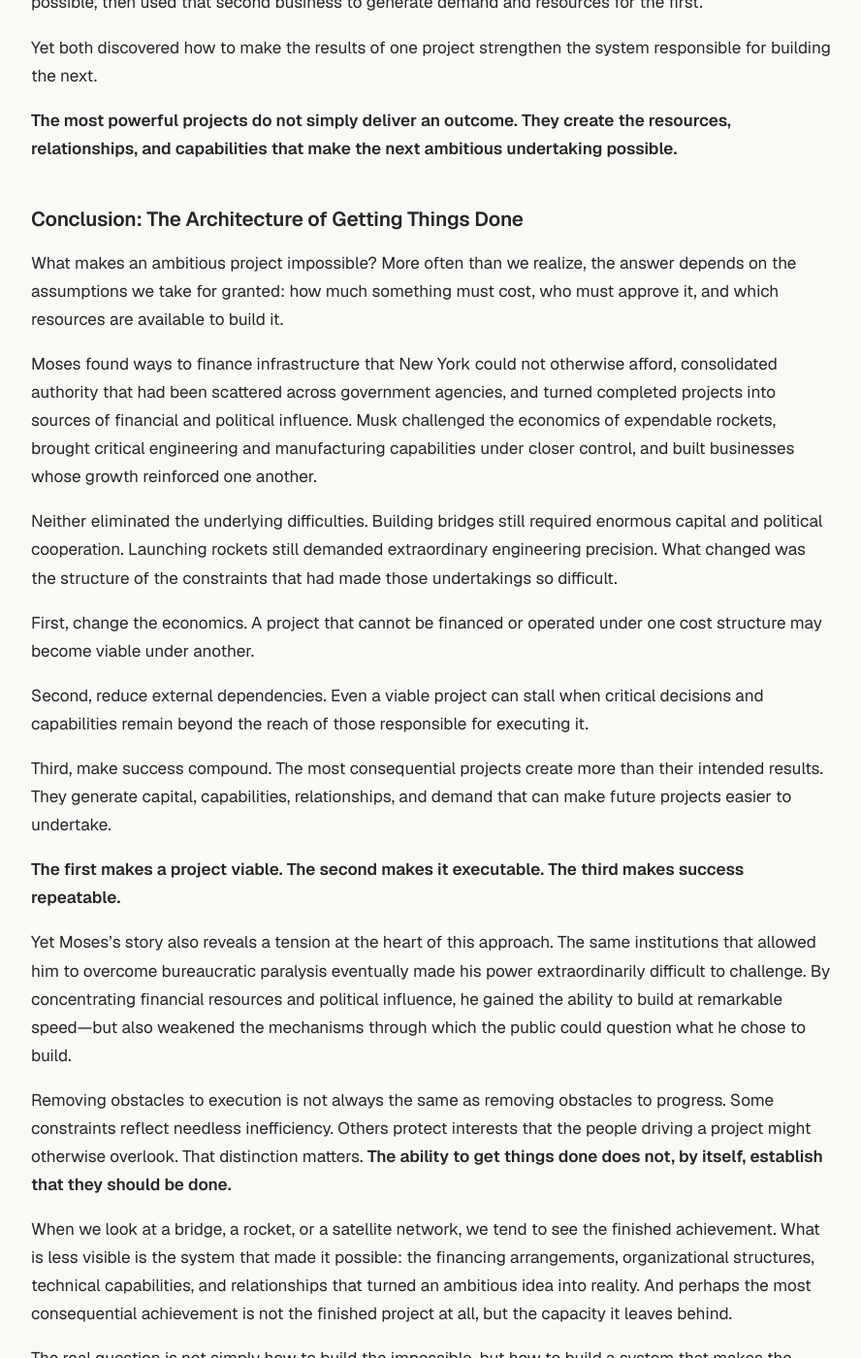
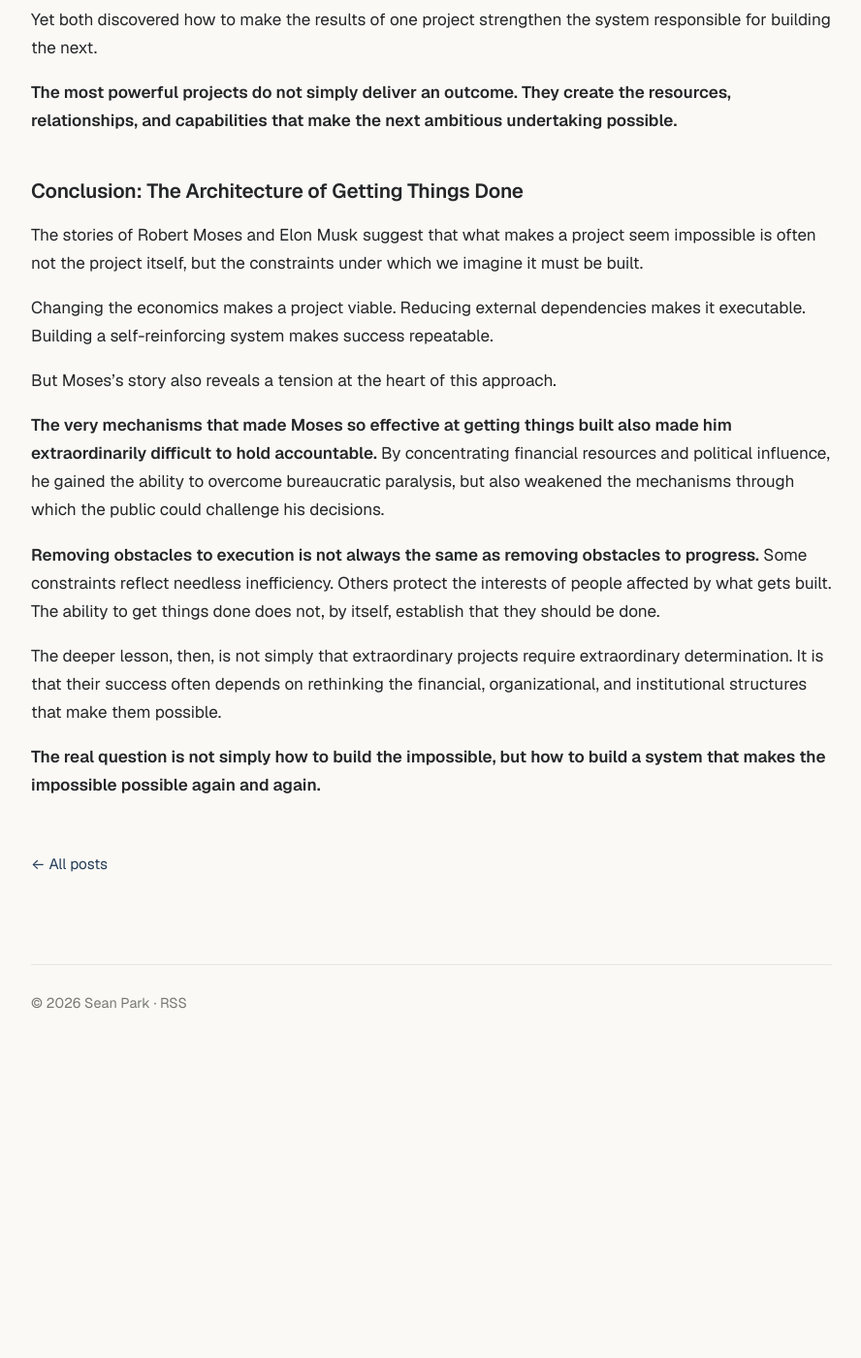
Before and after one commit to parksean7/parksean7.github.io, a Jekyll site: the page built from _posts/2026-11-01-how-the-impossible-gets-built.md, in a window 1280 px wide and 1400 px high, scrolled down 12666 px. Shown: the whole window at 97% size, without its empty margins (195-1083 px from the left). Built offline with Jekyll 4.4.1, drawn with Linux system fonts in a browser that asks for light colours; after the commit the page ends 13767 px from its top, so only the background shows below that; some of the changed text lies outside the part shown.

Commit message:
Revise conclusion and update five transitions

```diff
--- a/_posts/2026-11-01-how-the-impossible-gets-built.md
+++ b/_posts/2026-11-01-how-the-impossible-gets-built.md
@@ -36,7 +36,7 @@
 </figure>
 <!-- essay-visual:musk-portrait:end -->
 
-Decades later, Elon Musk confronted a different version of the same underlying problem.
+A similar challenge would emerge in a very different industry.
 
 Humanity had been launching rockets into space for decades, and electric vehicles were hardly a new invention. Yet rockets remained extraordinarily expensive to launch, while high battery costs and limited production capacity kept electric cars from reaching the mass market.
 
@@ -134,7 +134,7 @@
 
 **Moses did not simply acquire more resources. He gained the ability to put existing resources to work.**
 
-Decades later, Elon Musk encountered a different version of the same problem.
+For Elon Musk, the obstacle lay in the aerospace supply chain.
 
 When Musk first explored entering the space industry, he considered buying existing rockets. But the prices led him to question the industry's cost structure. In a 2012 interview with *WIRED*, he recalled calculating that the raw materials in a rocket accounted for only about 2% of its selling price.
 
@@ -162,7 +162,7 @@
 </figure>
 <!-- essay-visual:tesla-integration:end -->
 
-At Tesla, scaling electric vehicle production required a battery supply chain capable of growing just as quickly. Rather than waiting for the existing battery industry to expand on its own, Tesla partnered with Panasonic to build the Gigafactory, bringing cell production and battery-pack manufacturing into a closely coordinated operation.
+At Tesla, scaling electric vehicle production required a battery supply chain capable of growing just as quickly. To secure the battery capacity it needed, Tesla partnered with Panasonic to build the Gigafactory, bringing cell production and battery-pack manufacturing into a closely coordinated operation.
 
 Tesla confronted a different dependency with charging infrastructure. Consumers were reluctant to buy electric cars without reliable charging networks, while charging providers had little incentive to invest before enough electric cars were on the road. Tesla responded by building its own Supercharger network.
 
@@ -238,24 +238,16 @@
 
 ## Conclusion: The Architecture of Getting Things Done
 
-What makes an ambitious project impossible? More often than we realize, the answer depends on the assumptions we take for granted: how much something must cost, who must approve it, and which resources are available to build it.
+The stories of Robert Moses and Elon Musk suggest that what makes a project seem impossible is often not the project itself, but the constraints under which we imagine it must be built.
 
-Moses found ways to finance infrastructure that New York could not otherwise afford, consolidated authority that had been scattered across government agencies, and turned completed projects into sources of financial and political influence. Musk challenged the economics of expendable rockets, brought critical engineering and manufacturing capabilities under closer control, and built businesses whose growth reinforced one another.
+Changing the economics makes a project viable. Reducing external dependencies makes it executable. Building a self-reinforcing system makes success repeatable.
 
-Neither eliminated the underlying difficulties. Building bridges still required enormous capital and political cooperation. Launching rockets still demanded extraordinary engineering precision. What changed was the structure of the constraints that had made those undertakings so difficult.
+But Moses's story also reveals a tension at the heart of this approach.
 
-First, change the economics. A project that cannot be financed or operated under one cost structure may become viable under another.
+**The very mechanisms that made Moses so effective at getting things built also made him extraordinarily difficult to hold accountable.** By concentrating financial resources and political influence, he gained the ability to overcome bureaucratic paralysis, but also weakened the mechanisms through which the public could challenge his decisions.
 
-Second, reduce external dependencies. Even a viable project can stall when critical decisions and capabilities remain beyond the reach of those responsible for executing it.
+**Removing obstacles to execution is not always the same as removing obstacles to progress.** Some constraints reflect needless inefficiency. Others protect the interests of people affected by what gets built. The ability to get things done does not, by itself, establish that they should be done.
 
-Third, make success compound. The most consequential projects create more than their intended results. They generate capital, capabilities, relationships, and demand that can make future projects easier to undertake.
+The deeper lesson, then, is not simply that extraordinary projects require extraordinary determination. It is that their success often depends on rethinking the financial, organizational, and institutional structures that make them possible.
 
-**The first makes a project viable. The second makes it executable. The third makes success repeatable.**
-
-Yet Moses's story also reveals a tension at the heart of this approach. The same institutions that allowed him to overcome bureaucratic paralysis eventually made his power extraordinarily difficult to challenge. By concentrating financial resources and political influence, he gained the ability to build at remarkable speed—but also weakened the mechanisms through which the public could question what he chose to build.
-
-Removing obstacles to execution is not always the same as removing obstacles to progress. Some constraints reflect needless inefficiency. Others protect interests that the people driving a project might otherwise overlook. That distinction matters. **The ability to get things done does not, by itself, establish that they should be done.**
-
-When we look at a bridge, a rocket, or a satellite network, we tend to see the finished achievement. What is less visible is the system that made it possible: the financing arrangements, organizational structures, technical capabilities, and relationships that turned an ambitious idea into reality. And perhaps the most consequential achievement is not the finished project at all, but the capacity it leaves behind.
-
-The real question is not simply how to build the impossible, but how to build a system that makes the impossible possible again and again.
+**The real question is not simply how to build the impossible, but how to build a system that makes the impossible possible again and again.**
```
Also changed, not shown: other parts of _posts/2026-11-01-how-the-impossible-gets-built.md (+2 -2 lines).
